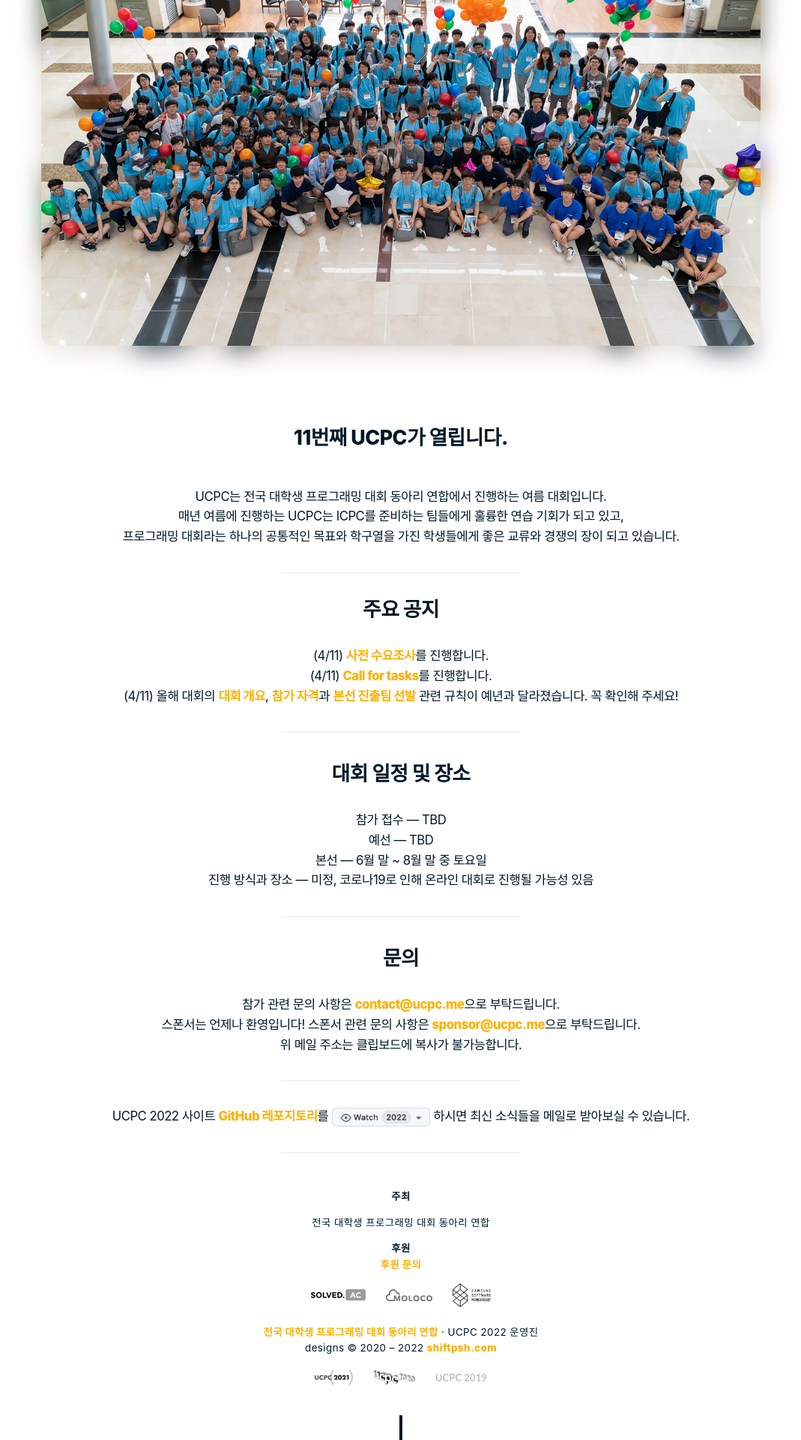
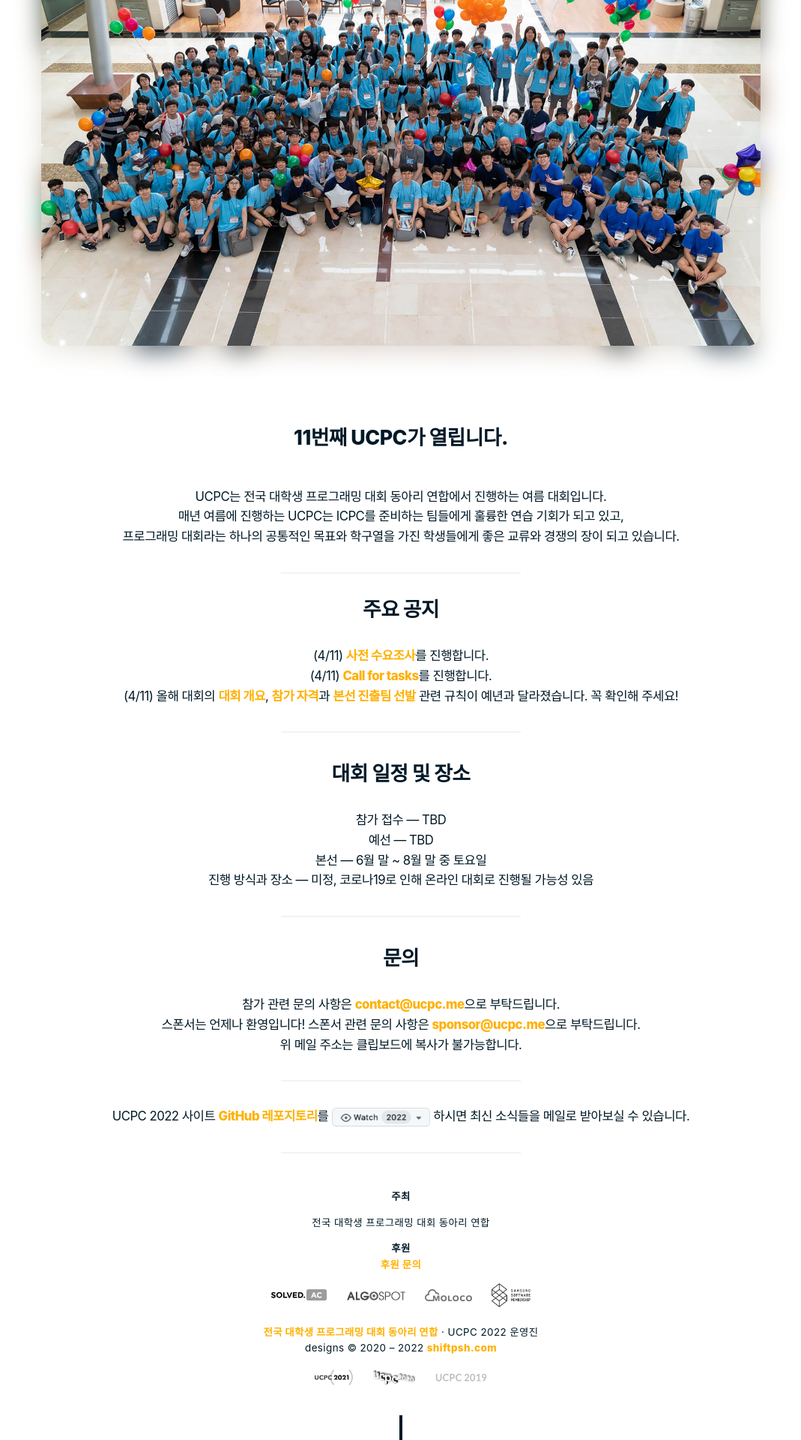
Before and after one commit to ucpcc/2022, a Jekyll site: the page built from index.md, in a window 1280 px wide. Shown: the part 679-2599 px from the top of the page at 75% size, without its empty margins (105-1174 px from the left). Built offline with Jekyll 4.4.1, drawn with Linux system fonts in a browser that asks for light colours; some web fonts are replaced.

Commit message:
feat: add algospot as sponsor

```diff
--- a/_includes/footer.html
+++ b/_includes/footer.html
@@ -17,6 +17,7 @@
     <div style="height: 1em"></div>
     <div class="sponsors">
       <a href="https://solved.ac"><img style="height: 1.1em;" src="/assets/sponsor-logo/solvedac.svg" alt="solved.ac"></a>
+      <a href="https://algospot.com"><img style="height: 0.9em;" src="/assets/sponsor-logo/algospot.png" alt="알고스팟"></a>
       <a href="https://www.moloco.com"><img style="height: 1.2em;" src="/assets/sponsor-logo/moloco.svg" alt="MOLOCO"></a>
       <a href="https://www.secmem.org"><img style="height: 2.4em;" src="/assets/sponsor-logo/samsung_sm.png" alt="삼성소프트웨어멤버십"></a>
     </div>
```
Also changed, not shown: assets/sponsor-logo/algospot.png (added).
